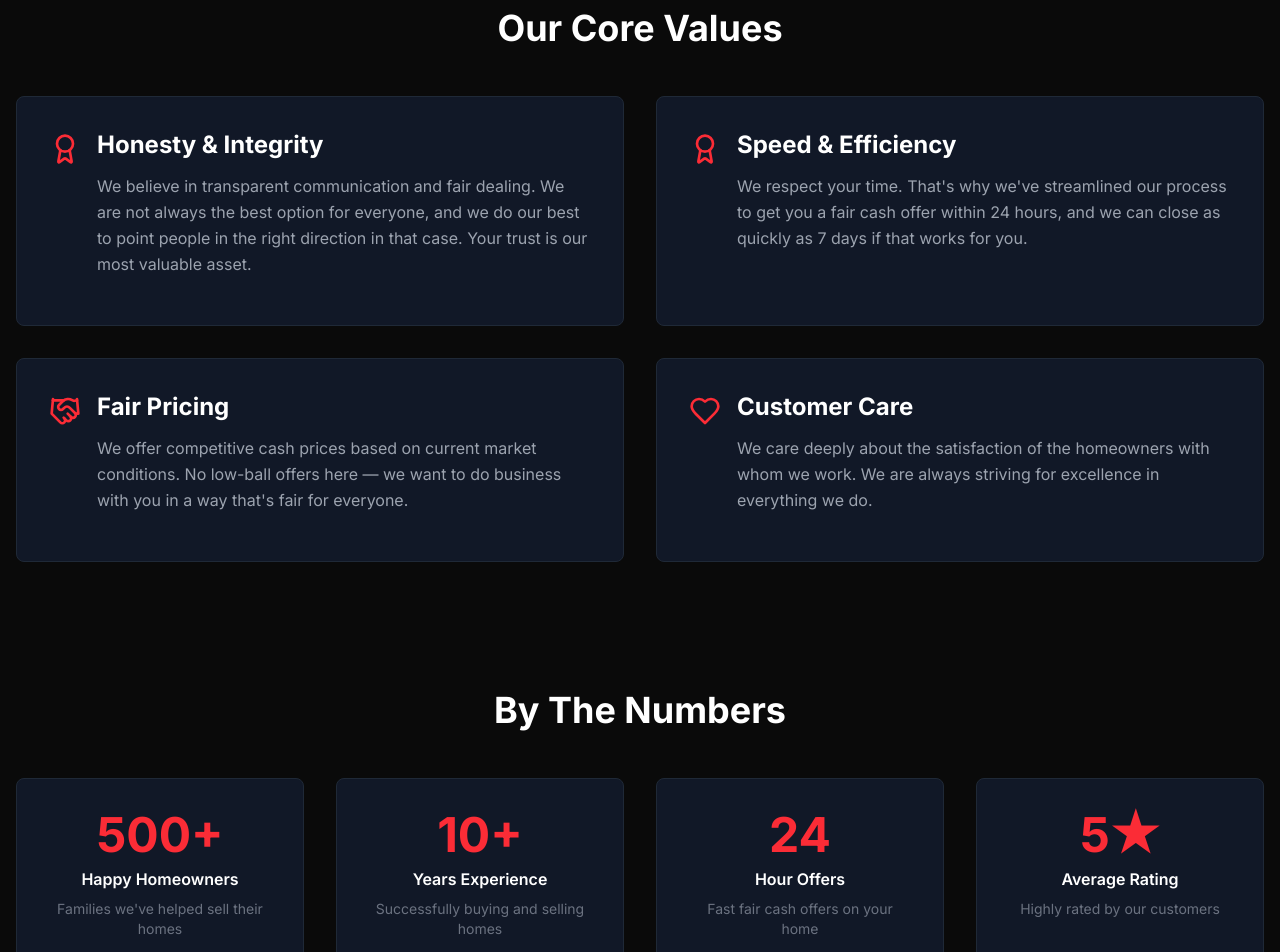
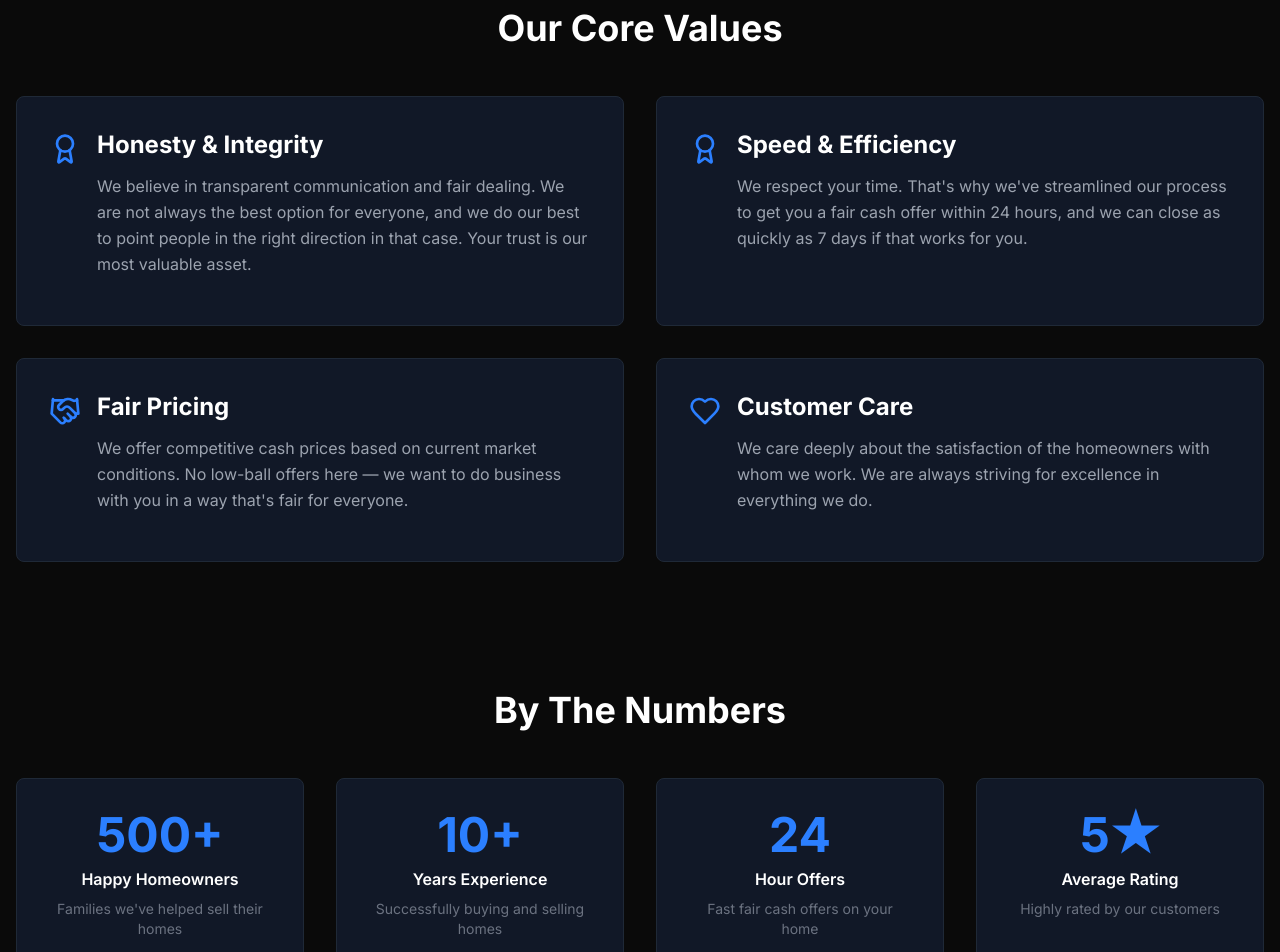
Before and after one commit to morganalex1902-a11y/florencehomebuyers, a Next.js app: page /about in a window 1280 px wide. Shown: the part 1140-2092 px from the top of the page. Built offline with nearby package versions, Linux system fonts and the light colour scheme.

Commit message:
Change red colors to blue in about page
cgen-9e8b05de334249efb194991612aaff6a

```diff
--- a/app/about/page.tsx
+++ b/app/about/page.tsx
@@ -71,7 +71,7 @@ export default function About() {
             {/* Honesty */}
             <div className='bg-gray-800 p-8 rounded-lg border border-gray-700 hover:shadow-lg transition-shadow'>
               <div className='flex items-start gap-4 mb-4'>
-                <Award className='w-8 h-8 text-red-500 flex-shrink-0 mt-1' />
+                <Award className='w-8 h-8 text-blue-500 flex-shrink-0 mt-1' />
                 <div>
                   <h3 className='text-2xl font-bold text-white mb-3'>Honesty & Integrity</h3>
                   <p className='text-gray-300 leading-relaxed'>
@@ -84,7 +84,7 @@ export default function About() {
             {/* Speed & Efficiency */}
             <div className='bg-gray-800 p-8 rounded-lg border border-gray-700 hover:shadow-lg transition-shadow'>
               <div className='flex items-start gap-4 mb-4'>
-                <Award className='w-8 h-8 text-red-500 flex-shrink-0 mt-1' />
+                <Award className='w-8 h-8 text-blue-500 flex-shrink-0 mt-1' />
                 <div>
                   <h3 className='text-2xl font-bold text-white mb-3'>Speed & Efficiency</h3>
                   <p className='text-gray-300 leading-relaxed'>
@@ -97,7 +97,7 @@ export default function About() {
             {/* Fair Pricing */}
             <div className='bg-gray-800 p-8 rounded-lg border border-gray-700 hover:shadow-lg transition-shadow'>
               <div className='flex items-start gap-4 mb-4'>
-                <Handshake className='w-8 h-8 text-red-500 flex-shrink-0 mt-1' />
+                <Handshake className='w-8 h-8 text-blue-500 flex-shrink-0 mt-1' />
                 <div>
                   <h3 className='text-2xl font-bold text-white mb-3'>Fair Pricing</h3>
                   <p className='text-gray-300 leading-relaxed'>
@@ -110,7 +110,7 @@ export default function About() {
             {/* Customer Care */}
             <div className='bg-gray-800 p-8 rounded-lg border border-gray-700 hover:shadow-lg transition-shadow'>
               <div className='flex items-start gap-4 mb-4'>
-                <Heart className='w-8 h-8 text-red-500 flex-shrink-0 mt-1' />
+                <Heart className='w-8 h-8 text-blue-500 flex-shrink-0 mt-1' />
                 <div>
                   <h3 className='text-2xl font-bold text-white mb-3'>Customer Care</h3>
                   <p className='text-gray-300 leading-relaxed'>
@@ -132,25 +132,25 @@ export default function About() {
 
           <div className='grid md:grid-cols-4 gap-8 text-center'>
             <div className='p-8 bg-gray-800 rounded-lg border border-gray-700'>
-              <div className='text-4xl md:text-5xl font-bold text-red-500 mb-2'>500+</div>
+              <div className='text-4xl md:text-5xl font-bold text-blue-500 mb-2'>500+</div>
               <p className='text-white font-semibold'>Happy Homeowners</p>
               <p className='text-gray-400 text-sm mt-2'>Families we've helped sell their homes</p>
             </div>
 
             <div className='p-8 bg-gray-800 rounded-lg border border-gray-700'>
-              <div className='text-4xl md:text-5xl font-bold text-red-500 mb-2'>10+</div>
+              <div className='text-4xl md:text-5xl font-bold text-blue-500 mb-2'>10+</div>
               <p className='text-white font-semibold'>Years Experience</p>
               <p className='text-gray-400 text-sm mt-2'>Successfully buying and selling homes</p>
             </div>
 
             <div className='p-8 bg-gray-800 rounded-lg border border-gray-700'>
-              <div className='text-4xl md:text-5xl font-bold text-red-500 mb-2'>24</div>
+              <div className='text-4xl md:text-5xl font-bold text-blue-500 mb-2'>24</div>
               <p className='text-white font-semibold'>Hour Offers</p>
               <p className='text-gray-400 text-sm mt-2'>Fast fair cash offers on your home</p>
             </div>
 
             <div className='p-8 bg-gray-800 rounded-lg border border-gray-700'>
-              <div className='text-4xl md:text-5xl font-bold text-red-500 mb-2'>5★</div>
+              <div className='text-4xl md:text-5xl font-bold text-blue-500 mb-2'>5★</div>
               <p className='text-white font-semibold'>Average Rating</p>
               <p className='text-gray-400 text-sm mt-2'>Highly rated by our customers</p>
             </div>
```
